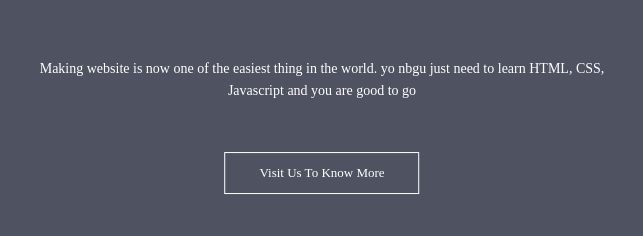
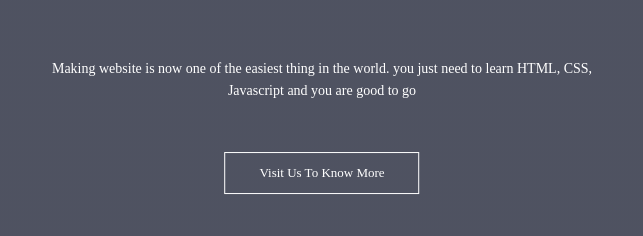
Before and after one commit to anikiyusuf/university-web, a plain HTML site: page index.html in a window 1280 px wide. Shown: the part 374-610 px from the top of the page, 318-961 px from the left. Drawn offline with Linux system fonts and the light colour scheme.

Commit message:
first commit

```diff
--- a/index.html
+++ b/index.html
@@ -4,7 +4,7 @@
     <meta charset="UTF-8">
     <meta http-equiv="X-UA-Compatible" content="IE=edge">
     <meta name="viewport" content="width=device-width, initial-scale=1.0">
-    <title>University Website Design - Easy Turtorial</title>
+    <title>University Website Design</title>
     <link rel="stylesheet" href="https://cdn.jsdelivr.net/npm/@fortawesome/fontawesome-free@5.15.4/css/fontawesome.min.css">
 
     <link rel="stylesheet" href="styles.css">
@@ -28,7 +28,7 @@
 
 <div class="text-box">
         <h1>World's Biggest University</h1>
-        <p>Making website is now one of the easiest thing in the world. yo nbgu just need to learn
+        <p>Making website is now one of the easiest thing in the world. you just need to learn
             HTML, CSS,<br>Javascript and you are good to go
         </p>
         <a href="" class="hero-btn">Visit Us To Know More</a>
```
